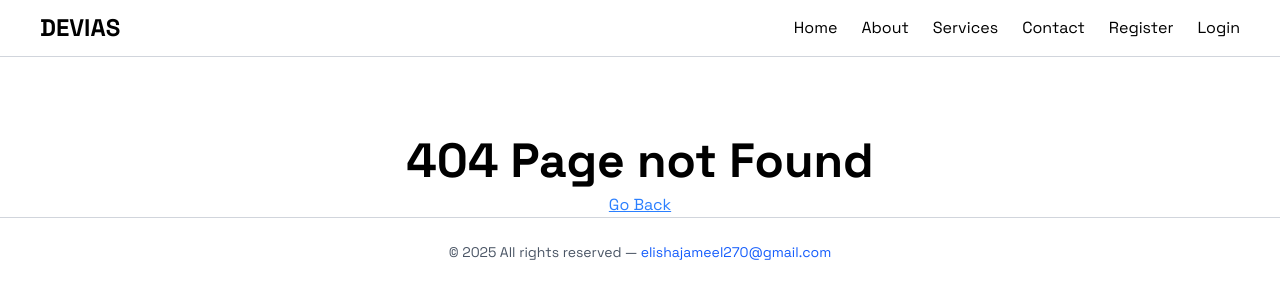
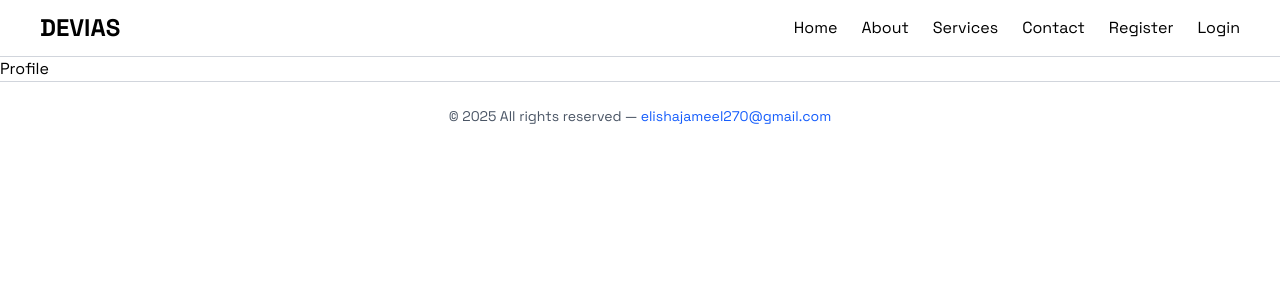
Before and after one commit to elishabhatti/e-commerce-with-mern, a React (Vite) app in the folder client/: page /profile in a window 1280 px wide. Before the commit this address had no page. Shown: the top 300 px of the page. Built offline with nearby package versions, Linux system fonts and the light colour scheme.

Commit message:
added profile page

```diff
--- a/client/src/App.jsx
+++ b/client/src/App.jsx
@@ -10,6 +10,7 @@ import Home from "./pages/Home";
 import Services from "./pages/Services";
 import Footer from "./components/Footer";
 import LogoutPage from "./pages/LogoutPage";
+import Profile from "./pages/Profile";
 
 const App = () => {
   return (
@@ -22,6 +23,7 @@ const App = () => {
           <Route path="/contact" element={<ContactUs />} />
           <Route path="/about" element={<AboutUs />} />
           <Route path="/service" element={<Services />} />
+          <Route path="/profile" element={<Profile />} />
           <Route path="/logout" element={<LogoutPage />} />
           <Route path="/" element={<Home />} />
           <Route path="*" element={<Page404 />} />
--- a/client/src/components/Navbar.jsx
+++ b/client/src/components/Navbar.jsx
@@ -50,9 +50,14 @@ const Navbar = () => {
               </>
             )}
             {isLoggedIn && (
-              <li>
-              <NavLink to="/logout">Logout</NavLink>
-            </li>
+              <>
+                <li>
+                  <NavLink to="/logout">Logout</NavLink>
+                </li>
+                <li>
+                  <NavLink to="/profile">Profile</NavLink>
+                </li>
+              </>
             )}
           </ul>
         </nav>
--- /dev/null
+++ b/client/src/pages/Profile.jsx
@@ -0,0 +1,9 @@
+import React from 'react'
+
+const Profile = () => {
+  return (
+    <div>Profile</div>
+  )
+}
+
+export default Profile
```
